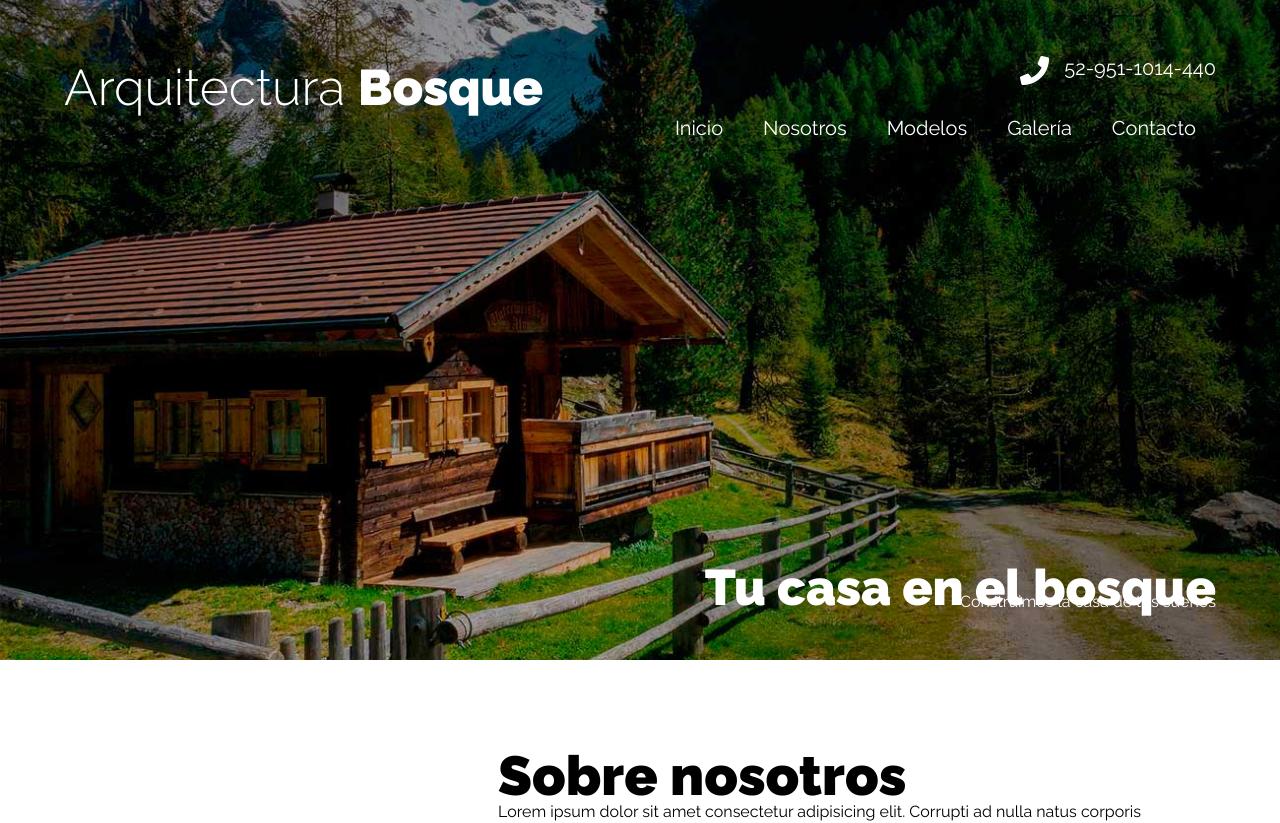
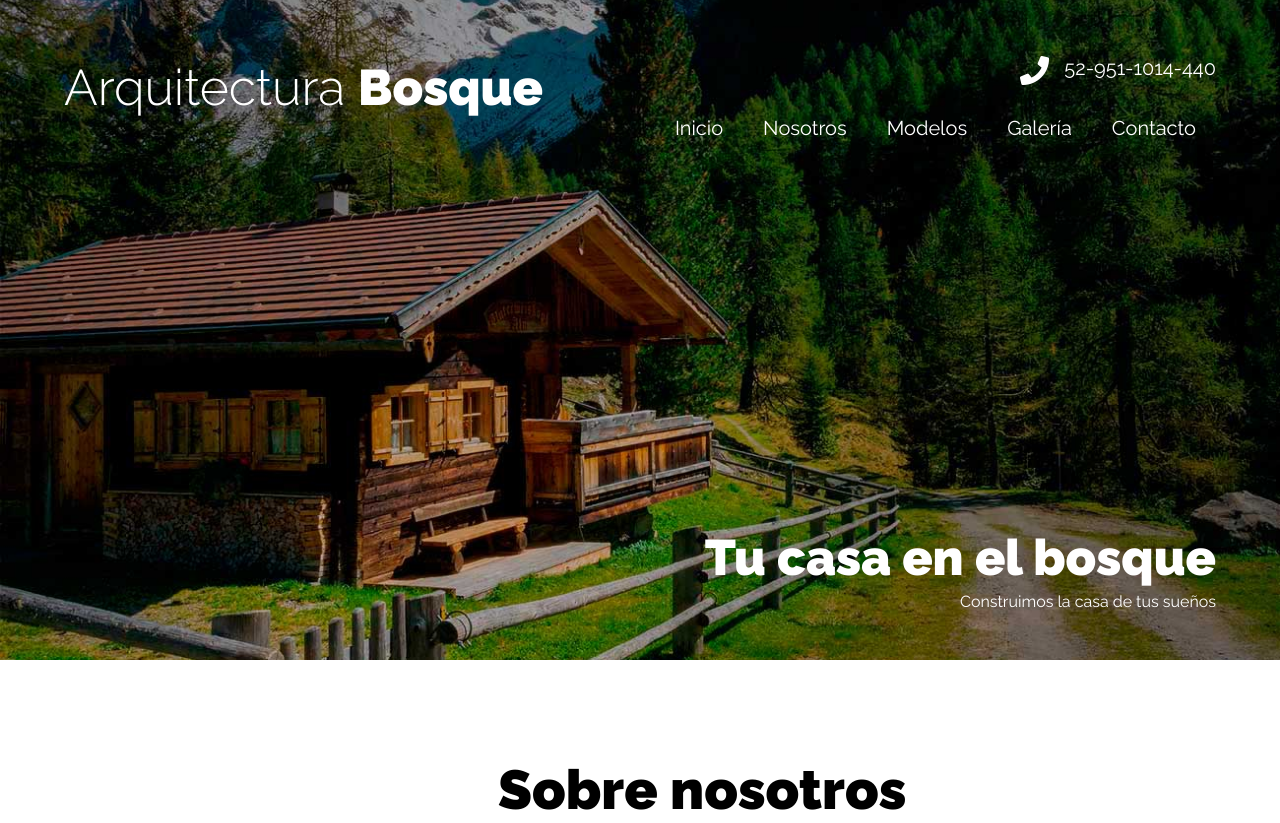
Before and after one commit to notrealsolution/proyectoArquitectura, an Angular app: page / in a window 1280 px wide. Shown: the top 823 px of the page. Built offline with nearby package versions, Linux system fonts and the light colour scheme.

Commit message:
Resolviendo Issues

```diff
--- a/src/app/header/header.component.css
+++ b/src/app/header/header.component.css
@@ -29,6 +29,13 @@
 @media (min-width: 768px) {
     .nombre-sitio{
         font-size: 5rem;
+    }
+    .nombre-sitio {
+        line-height: 5rem; /* Ajustar la línea de altura para el elemento h1 */
+      }
+
+    .nombre-sitio span {
+        line-height: inherit; /* Heredar la línea de altura del elemento h1 para el span */
     }
 }
 .nombre-sitio span{
@@ -112,11 +119,14 @@
 .slogan h1 {
     font-size: 3rem;
     margin: 0;
+    margin-bottom: 2rem;
 }
 @media (min-width: 768px) {
     .slogan h1{
         font-size: 5rem;
+        margin-bottom: 3rem;
     }
+
 }
 .slogan p {
     margin: 0;
--- a/src/app/sobre-nosotros/sobre-nosotros.component.css
+++ b/src/app/sobre-nosotros/sobre-nosotros.component.css
@@ -15,6 +15,9 @@
     background-color: var(--blanco);
     padding: 5rem;
 }
+.contenido-nosotros h2{
+    line-height: 4rem;
+}
 @media (min-width: 992px) {
     .contenido-nosotros{
         grid-column: 2 / 4;
```
